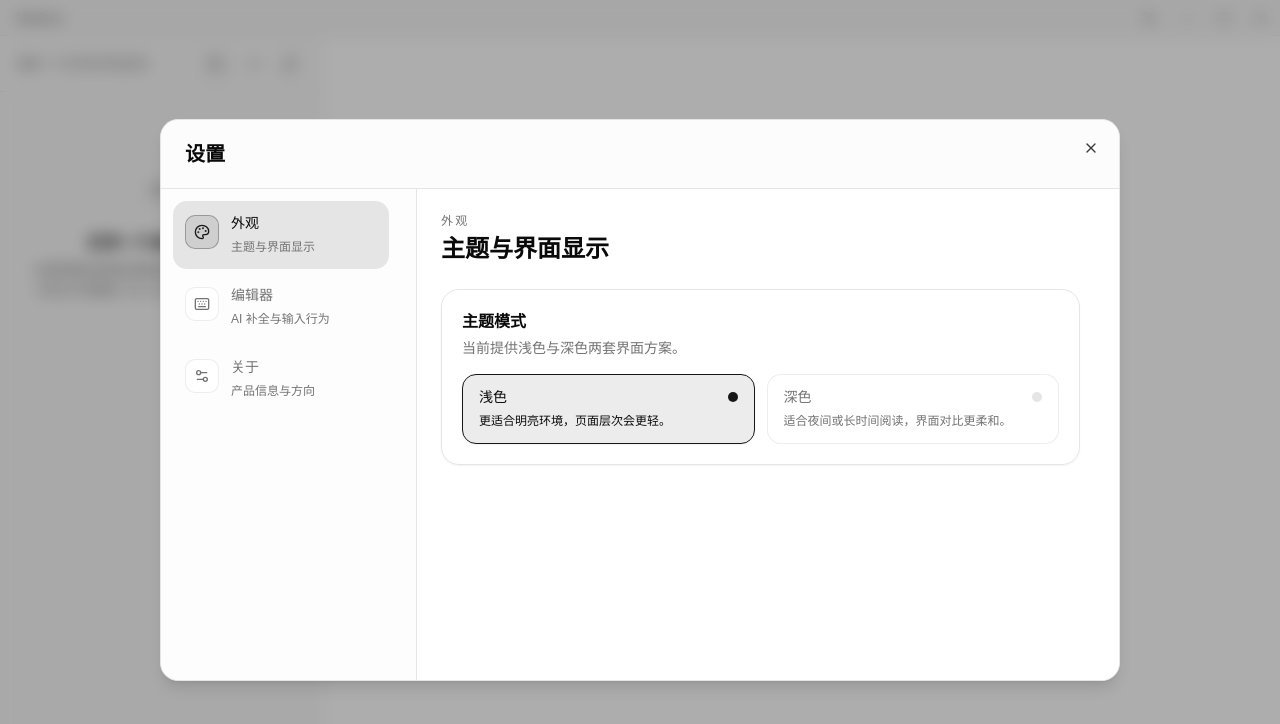
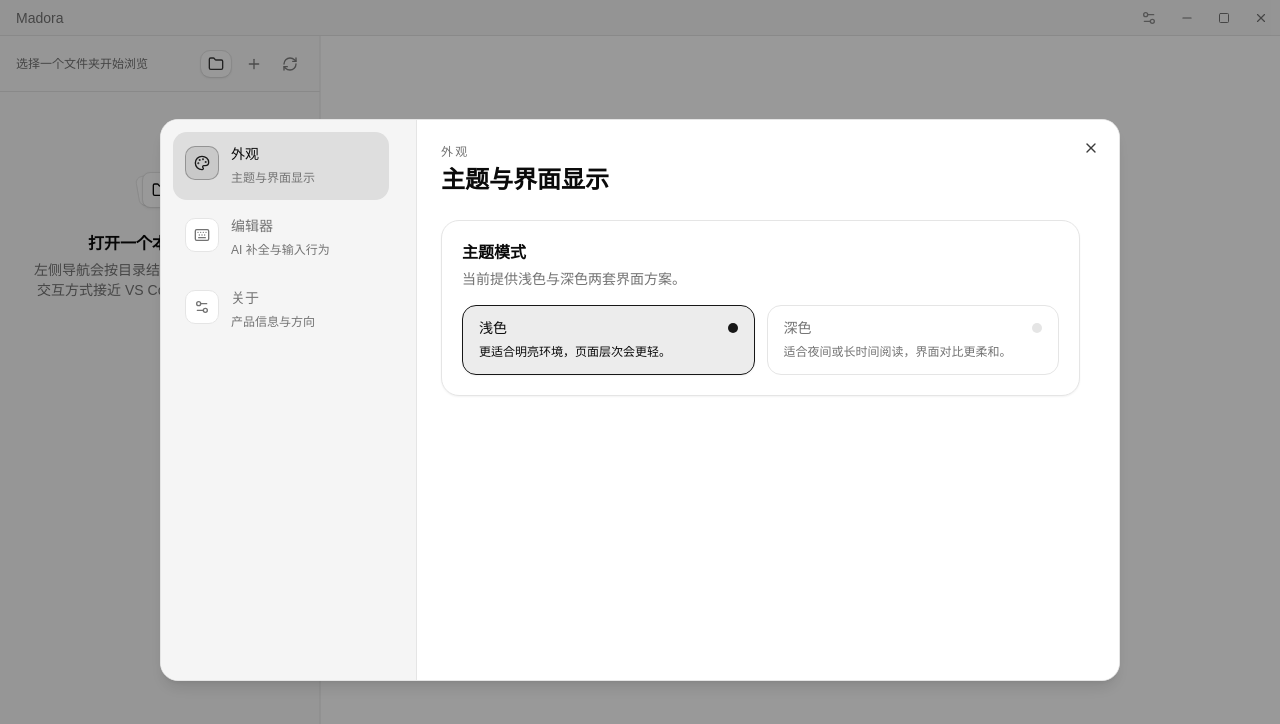
Before and after one commit to 1Yie/madora, a React (Vite) app: page / in a window 1280 px wide. Both pictures are taken after a click on the button 1149 px from the left and 17 px from the top of the page. Shown: the top 724 px of the page. Built offline with nearby package versions, Linux system fonts and the light colour scheme.

Commit message:
feat: 优化 UI

```diff
--- a/src/components/system/setting/appearance.tsx
+++ b/src/components/system/setting/appearance.tsx
@@ -1,59 +1,6 @@
-import { MoonStar } from "lucide-react";
 import { useTheme } from "@/components/system/theme-provider";
-import { Switch } from "@/components/ui/switch";
-import { cn } from "@/lib/utils";
-import { type ReactNode } from "react";
 
-function SettingsSectionCard({
-  title,
-  description,
-  children,
-}: {
-  title: string;
-  description: string;
-  children: ReactNode;
-}) {
-  return (
-    <section className="rounded-2xl border bg-card/80 p-4 shadow-xs sm:p-5">
-      <div className="space-y-1">
-        <h3 className="text-sm font-semibold text-foreground sm:text-base">{title}</h3>
-        <p className="text-xs text-muted-foreground sm:text-sm">{description}</p>
-      </div>
-      <div className="mt-4">{children}</div>
-    </section>
-  );
-}
-
-function ThemeOption({
-  active,
-  description,
-  label,
-  onClick,
-}: {
-  active: boolean;
-  description: string;
-  label: string;
-  onClick: () => void;
-}) {
-  return (
-    <button
-      type="button"
-      className={cn(
-        "rounded-xl border px-4 py-3 text-left transition-colors",
-        active
-          ? "border-primary bg-primary/8 text-foreground shadow-xs"
-          : "border-border/70 bg-background/70 text-muted-foreground hover:bg-accent/60 hover:text-foreground",
-      )}
-      onClick={onClick}
-    >
-      <div className="flex items-center justify-between gap-3">
-        <span className="text-sm font-medium">{label}</span>
-        <span className={cn("size-2.5 rounded-full transition-colors", active ? "bg-primary" : "bg-border")} />
-      </div>
-      <p className="mt-1 text-xs leading-5">{description}</p>
-    </button>
-  );
-}
+import { SettingsSectionCard, ThemeOption } from "@/components/system/setting/shared";
 
 export function AppearanceSettings() {
   const { theme, setTheme } = useTheme();
@@ -62,22 +9,17 @@ export function AppearanceSettings() {
     <div className="space-y-4">
       <SettingsSectionCard description="当前提供浅色与深色两套界面方案。" title="主题模式">
         <div className="grid gap-3 md:grid-cols-2">
-          <ThemeOption active={theme === "light"} description="更适合明亮环境，页面层次会更轻。" label="浅色" onClick={() => setTheme("light")} />
-          <ThemeOption active={theme === "dark"} description="适合夜间或长时间阅读，界面对比更柔和。" label="深色" onClick={() => setTheme("dark")} />
-        </div>
-      </SettingsSectionCard>
-      <SettingsSectionCard description="保留一个更直接的开关，方便快速切换。" title="快速切换">
-        <div className="flex items-center justify-between gap-4 rounded-xl border border-border/70 bg-background/70 px-4 py-3">
-          <div className="space-y-1">
-            <div className="flex items-center gap-2 text-sm font-medium text-foreground">
-              <MoonStar className="size-4" />
-              深色模式
-            </div>
-            <p className="text-xs text-muted-foreground">打开后会立即切换整体配色，并保存到本地。</p>
-          </div>
-          <Switch
-            checked={theme === "dark"}
-            onCheckedChange={(checked: boolean) => setTheme(checked ? "dark" : "light")}
+          <ThemeOption
+            active={theme === "light"}
+            description="更适合明亮环境，页面层次会更轻。"
+            label="浅色"
+            onClick={() => setTheme("light")}
+          />
+          <ThemeOption
+            active={theme === "dark"}
+            description="适合夜间或长时间阅读，界面对比更柔和。"
+            label="深色"
+            onClick={() => setTheme("dark")}
           />
         </div>
       </SettingsSectionCard>
--- /dev/null
+++ b/src/components/system/setting/shared.tsx
@@ -0,0 +1,62 @@
+import { type ReactNode } from "react";
+import { cn } from "@/lib/utils";
+
+export function SettingsSectionCard({
+  title,
+  description,
+  children,
+}: {
+  title: string;
+  description: string;
+  children: ReactNode;
+}) {
+  return (
+    <section className="rounded-2xl border bg-card p-4 shadow-xs sm:p-5">
+      <div className="space-y-1">
+        <h3 className="text-sm font-semibold text-foreground sm:text-base">{title}</h3>
+        <p className="text-xs text-muted-foreground sm:text-sm">{description}</p>
+      </div>
+      <div className="mt-4">{children}</div>
+    </section>
+  );
+}
+
+export function AboutStat({ label, value }: { label: string; value: string }) {
+  return (
+    <div className="rounded-xl border border-border bg-background px-4 py-3">
+      <div className="text-xs uppercase tracking-[0.16em] text-muted-foreground">{label}</div>
+      <div className="mt-2 break-all text-sm font-medium text-foreground sm:text-base">{value}</div>
+    </div>
+  );
+}
+
+export function ThemeOption({
+  active,
+  description,
+  label,
+  onClick,
+}: {
+  active: boolean;
+  description: string;
+  label: string;
+  onClick: () => void;
+}) {
+  return (
+    <button
+      type="button"
+      className={cn(
+        "rounded-xl border px-4 py-3 text-left transition-colors",
+        active
+          ? "border-primary bg-primary/8 text-foreground shadow-xs"
+          : "border-border bg-background text-muted-foreground hover:bg-accent hover:text-foreground",
+      )}
+      onClick={onClick}
+    >
+      <div className="flex items-center justify-between gap-3">
+        <span className="text-sm font-medium">{label}</span>
+        <span className={cn("size-2.5 rounded-full transition-colors", active ? "bg-primary" : "bg-border")} />
+      </div>
+      <p className="mt-1 text-xs leading-5">{description}</p>
+    </button>
+  );
+}
--- a/src/components/system/settings-dialog.tsx
+++ b/src/components/system/settings-dialog.tsx
@@ -1,109 +1,16 @@
 import { Settings2 } from "lucide-react";
-import { useState, type ReactNode } from "react";
+import { useState } from "react";
 import { AboutSettings } from "@/components/system/setting/about";
+import { AppearanceSettings } from "@/components/system/setting/appearance";
 import { EditorSettings } from "@/components/system/setting/editor";
-import { useTheme } from "@/components/system/theme-provider";
 import { Button } from "@/components/ui/button";
-import {
-  NativeDialog,
-  NativeDialogClose,
-  NativeDialogHeader,
-  NativeDialogTitle,
-} from "@/components/ui/native-dialog";
+import { NativeDialog, NativeDialogClose } from "@/components/ui/native-dialog";
 import { cn } from "@/lib/utils";
 import { settingsSections, type SettingsSectionId } from "@/components/system/setting/types";
 
-function SettingsSectionCard({
-  title,
-  description,
-  children,
-}: {
-  title: string;
-  description: string;
-  children: ReactNode;
-}) {
-  return (
-    <section className="rounded-2xl border bg-card/80 p-4 shadow-xs sm:p-5">
-      <div className="space-y-1">
-        <h3 className="text-sm font-semibold text-foreground sm:text-base">{title}</h3>
-        <p className="text-xs text-muted-foreground sm:text-sm">{description}</p>
-      </div>
-      <div className="mt-4">{children}</div>
-    </section>
-  );
-}
-
-function ThemeOption({
-  active,
-  description,
-  label,
-  onClick,
-}: {
-  active: boolean;
-  description: string;
-  label: string;
-  onClick: () => void;
-}) {
-  return (
-    <button
-      type="button"
-      className={cn(
-        "rounded-xl border px-4 py-3 text-left transition-colors",
-        active
-          ? "border-primary bg-primary/8 text-foreground shadow-xs"
-          : "border-border/70 bg-background/70 text-muted-foreground hover:bg-accent/60 hover:text-foreground",
-      )}
-      onClick={onClick}
-    >
-      <div className="flex items-center justify-between gap-3">
-        <span className="text-sm font-medium">{label}</span>
-        <span
-          className={cn(
-            "size-2.5 rounded-full transition-colors",
-            active ? "bg-primary" : "bg-border",
-          )}
-        />
-      </div>
-      <p className="mt-1 text-xs leading-5">{description}</p>
-    </button>
-  );
-}
-
-function AppearanceSettings() {
-  const { theme, setTheme } = useTheme();
-
-  return (
-    <div className="space-y-4">
-      <SettingsSectionCard description="当前提供浅色与深色两套界面方案。" title="主题模式">
-        <div className="grid gap-3 md:grid-cols-2">
-          <ThemeOption
-            active={theme === "light"}
-            description="更适合明亮环境，页面层次会更轻。"
-            label="浅色"
-            onClick={() => setTheme("light")}
-          />
-          <ThemeOption
-            active={theme === "dark"}
-            description="适合夜间或长时间阅读，界面对比更柔和。"
-            label="深色"
-            onClick={() => setTheme("dark")}
-          />
-        </div>
-      </SettingsSectionCard>
-    </div>
-  );
-}
-
-
 function SettingsContent({ section }: { section: SettingsSectionId }) {
-  if (section === "editor") {
-    return <EditorSettings />;
-  }
-
-  if (section === "about") {
-    return <AboutSettings />;
-  }
-
+  if (section === "editor") return <EditorSettings />;
+  if (section === "about") return <AboutSettings />;
   return <AppearanceSettings />;
 }
 
@@ -135,12 +42,9 @@ export function SettingsDialog() {
             className="absolute inset-e-3 top-3 z-10"
             onClick={() => setOpen(false)}
           />
-          <NativeDialogHeader className="border-b bg-muted/35 pe-14">
-            <NativeDialogTitle>设置</NativeDialogTitle>
-          </NativeDialogHeader>
-          <div className="flex min-h-0 min-w-0 flex-1 flex-col overflow-hidden md:flex-row">
-            <aside className="border-b bg-muted/25 md:w-64 md:shrink-0 md:border-b-0 md:border-r">
-              <div className="max-h-60 overflow-y-auto [scrollbar-gutter:stable] md:h-full md:max-h-none">
+          <div className="flex min-h-0 min-w-0 flex-1  overflow-hidden flex-row">
+            <aside className="border-b bg-muted md:w-64 md:shrink-0 md:border-b-0 md:border-r">
+              <div className="max-h-60 overflow-y-auto will-change-transform [scrollbar-gutter:stable] md:h-full md:max-h-none">
                 <nav className="flex flex-col gap-1 p-3">
                   {settingsSections.map((section) => {
                     const Icon = section.icon;
@@ -155,7 +59,7 @@ export function SettingsDialog() {
                           "flex items-start gap-3 rounded-xl px-3 py-3 text-left transition-colors",
                           isActive
                             ? "bg-primary/10 text-foreground"
-                            : "text-muted-foreground hover:bg-accent/60 hover:text-foreground",
+                            : "text-muted-foreground hover:bg-accent hover:text-foreground",
                         )}
                         onClick={() => setActiveSection(section.id)}
                       >
@@ -164,7 +68,7 @@ export function SettingsDialog() {
                             "mt-0.5 rounded-lg border p-2",
                             isActive
                               ? "border-primary/30 bg-primary/10 text-primary"
-                              : "border-border/70 bg-background/70 text-muted-foreground",
+                              : "border-border bg-background text-muted-foreground",
                           )}
                         >
                           <Icon className="size-4" />
@@ -182,7 +86,7 @@ export function SettingsDialog() {
               </div>
             </aside>
             <section className="flex min-h-0 min-w-0 flex-1 flex-col overflow-hidden bg-popover">
-              <div className="min-h-0 flex-1 overflow-y-auto [scrollbar-gutter:stable]">
+              <div className="min-h-0 flex-1 overflow-y-auto will-change-transform [scrollbar-gutter:stable]">
                 <div className="space-y-6 p-4 sm:p-6">
                   <div className="space-y-1">
                     <p className="text-xs font-medium uppercase tracking-[0.18em] text-muted-foreground">
--- a/src/router/index.tsx
+++ b/src/router/index.tsx
@@ -1,7 +1,6 @@
 import { createHashRouter } from "react-router-dom";
 import { MainLayout } from "../layout/index";
 
-// 使用 createHashRouter 适配桌面端本地协议
 const router = createHashRouter([
   {
     path: "/",
```
Also changed, not shown: src/components/explorer/file-explorer-sidebar.tsx (+17 -0 lines), src/components/system/setting/about.tsx (+3 -62 lines), src/components/system/setting/editor.tsx (+4 -26 lines), src/components/ui/native-dialog.tsx (+10 -32 lines), src/components/ui/scroll-area.tsx (+20 -8 lines).
